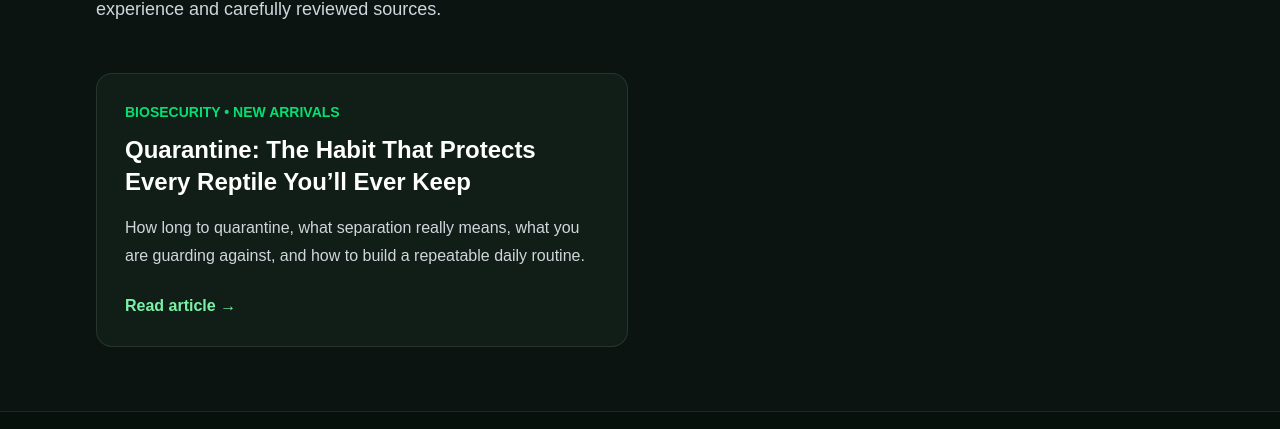
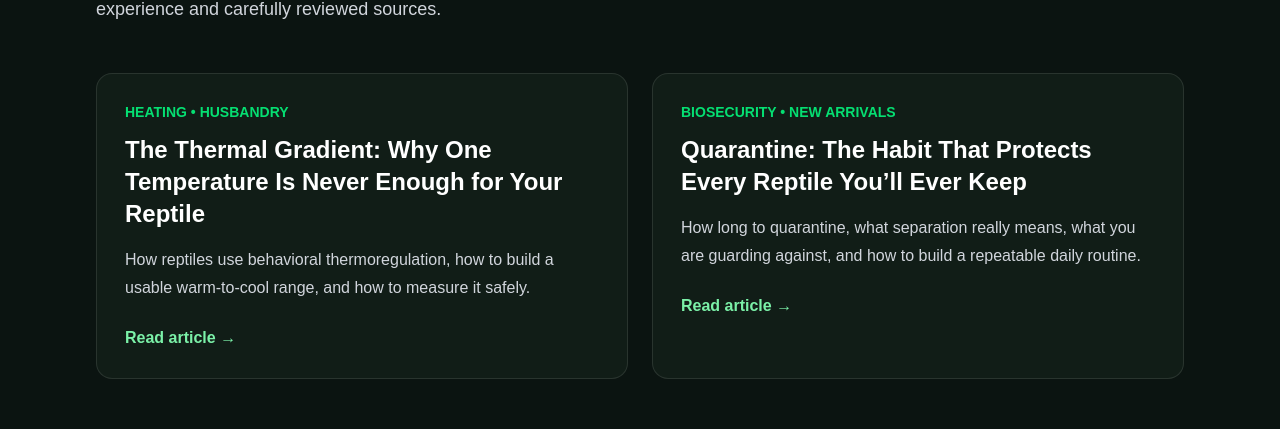
Before and after one commit to scalesandtailsrescue72-star/scaleswiki, a Next.js app: page /articles in a window 1280 px wide. Shown: the part 348-777 px from the top of the page. Built offline with nearby package versions, Linux system fonts and the light colour scheme; no server answers.

Commit message:
Add thermal gradient article to articles hub

```diff
--- a/app/articles/page.tsx
+++ b/app/articles/page.tsx
@@ -18,6 +18,13 @@ export default function ArticlesPage() {
         <p className="mt-5 max-w-3xl text-lg leading-8 text-gray-300">Long-form husbandry, biosecurity, welfare, and preventive-care education backed by rescue experience and carefully reviewed sources.</p>
 
         <div className="mt-12 grid gap-6 md:grid-cols-2">
+          <Link href="/articles/thermal-gradient-for-healthy-reptiles" className="rounded-2xl border border-white/10 bg-[#111D17] p-7 transition hover:border-green-500/60 hover:bg-[#14231B]">
+            <p className="text-sm font-semibold text-green-400">HEATING • HUSBANDRY</p>
+            <h2 className="mt-3 text-2xl font-bold">The Thermal Gradient: Why One Temperature Is Never Enough for Your Reptile</h2>
+            <p className="mt-4 leading-7 text-gray-300">How reptiles use behavioral thermoregulation, how to build a usable warm-to-cool range, and how to measure it safely.</p>
+            <p className="mt-6 font-semibold text-green-300">Read article →</p>
+          </Link>
+
           <Link href="/articles/quarantine-for-new-reptiles" className="rounded-2xl border border-white/10 bg-[#111D17] p-7 transition hover:border-green-500/60 hover:bg-[#14231B]">
             <p className="text-sm font-semibold text-green-400">BIOSECURITY • NEW ARRIVALS</p>
             <h2 className="mt-3 text-2xl font-bold">Quarantine: The Habit That Protects Every Reptile You’ll Ever Keep</h2>
```
